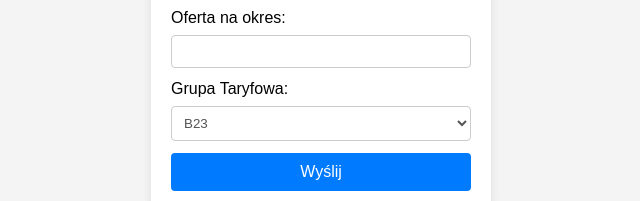
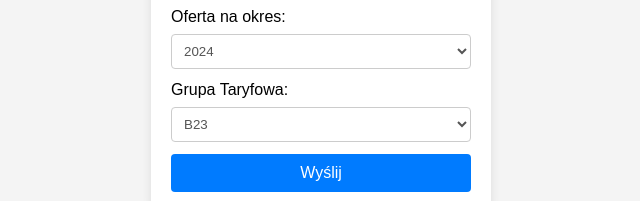
Before and after one commit to Fejt2115/Fejt2115.github.io, a website: page index.html in a window 1280 px wide. Shown: the part 490-691 px from the top of the page, 319-959 px from the left. Drawn offline with Linux system fonts and the light colour scheme.

Commit message:
Update index.html

```diff
--- a/index.html
+++ b/index.html
@@ -19,7 +19,15 @@
         <label for="zuzycie">Roczne zużycie energii elektrycznej (MWh):</label>
         <input type="text" id="zuzycie" name="zuzycie" required><br>
         <label for="czasTrwaniaUmowy">Oferta na okres:</label>
-        <input type="text" id="czasTrwaniaUmowy" name="czasTrwaniaUmowy" required><br>
+        <select id="czasTrwaniaUmowy" name="czasTrwaniaUmowy" required>
+            <option value="2024">2024</option>
+            <option value="2025">2025</option>
+            <option value="2026">2026</option>
+            <option value="2024-2025">2024-2025</option>
+            <option value="2024-2026">2024-2026</option>
+            <option value="2025-2026">2025-2026</option>
+            <option value="Inny">Inny</option>
+        </select>
         <label for="grupaTaryfowa">Grupa Taryfowa:</label>
         <select id="grupaTaryfowa" name="grupaTaryfowa" required>
             <option value="B23">B23</option>
@@ -83,6 +91,7 @@
         document.getElementById('myForm').addEventListener('submit', async function (event) {
             await submitForm(event);
         });
+
     </script>
 </body>
 </html>
```
